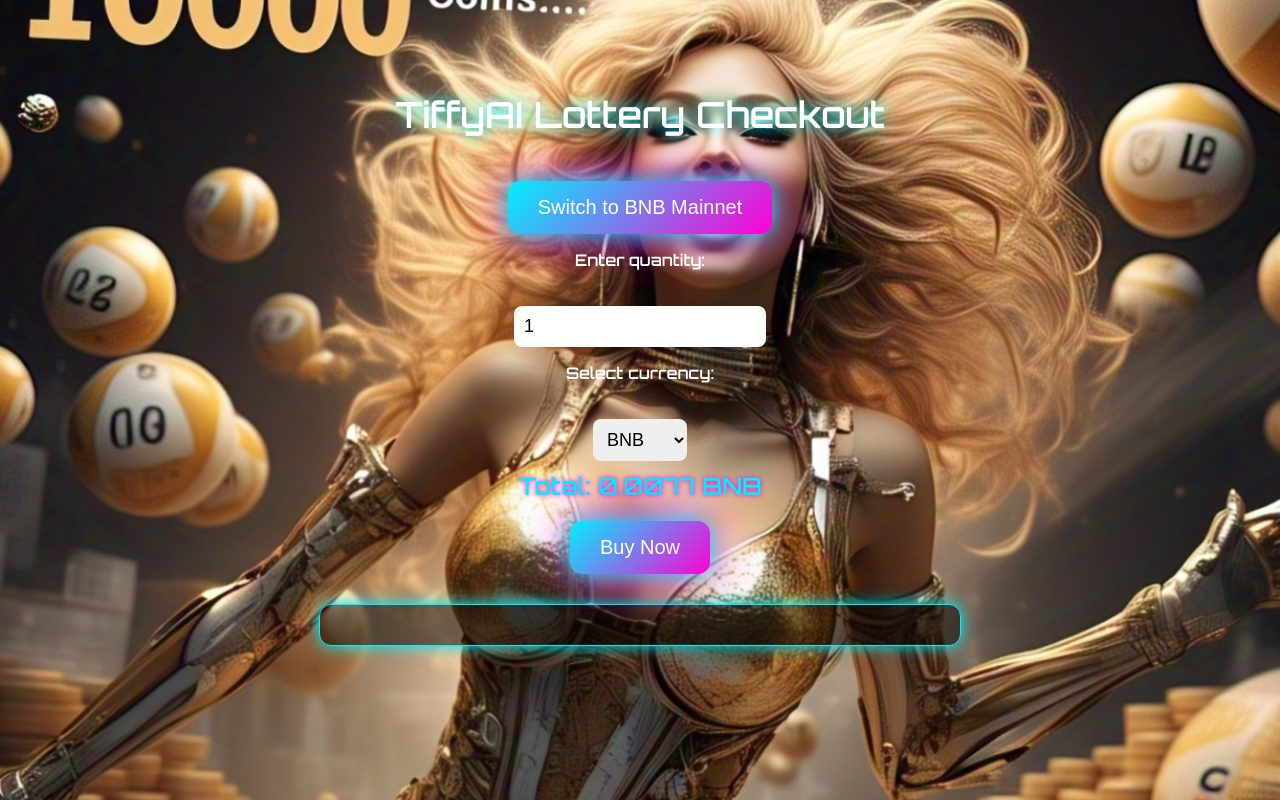
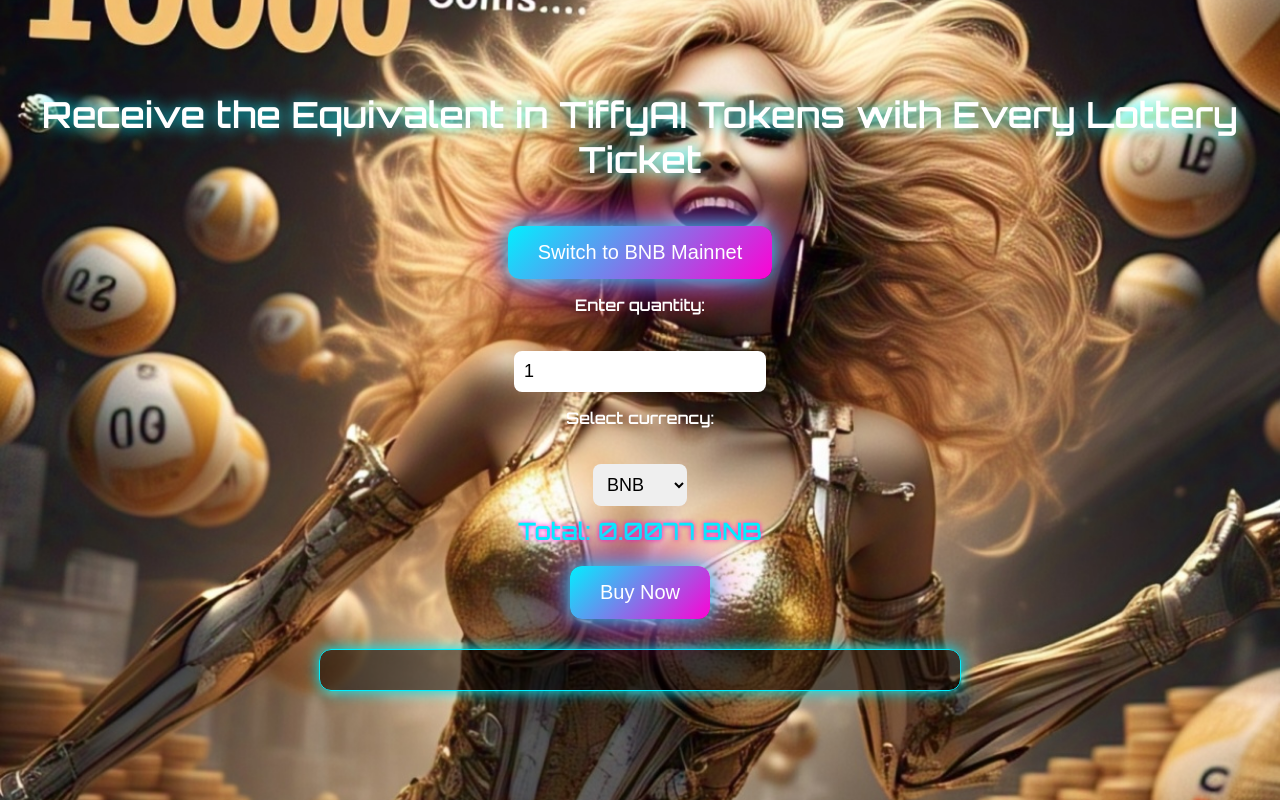
Before and after one commit to TiffyAI/Lottery, a plain HTML site: page index.html in a window 1280 px wide. Drawn offline with Linux system fonts and the light colour scheme.

Commit message:
Update index.html

```diff
--- a/index.html
+++ b/index.html
@@ -94,7 +94,7 @@
 </head>
 <body>
 
-  <h1>TiffyAI Lottery Checkout</h1>
+  <h1>Receive the Equivalent in TiffyAI Tokens with Every Lottery Ticket</h1>
   <button onclick="switchToBNB()" class="glow-button">Switch to BNB Mainnet</button>
 
   <div>
```
